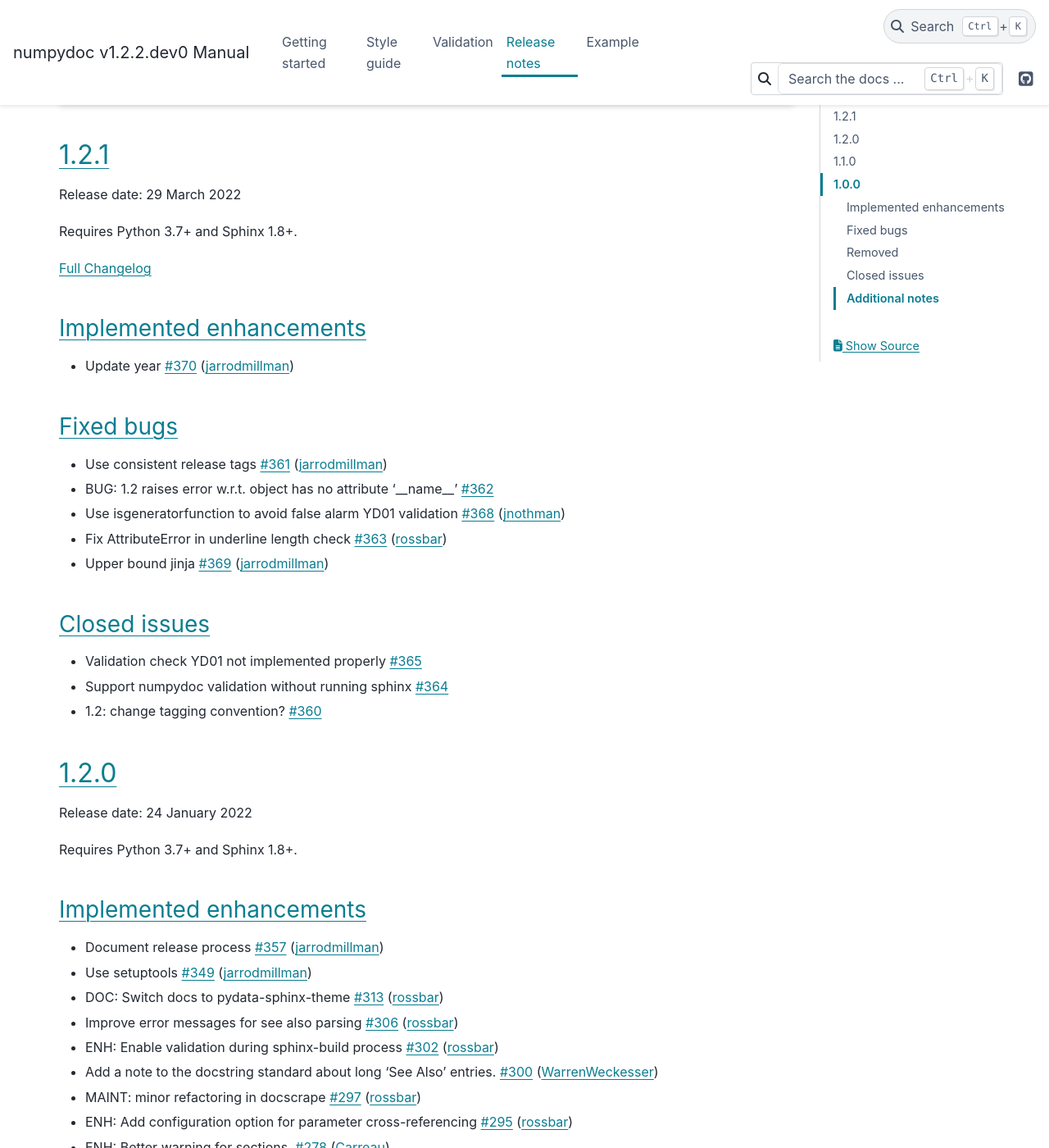
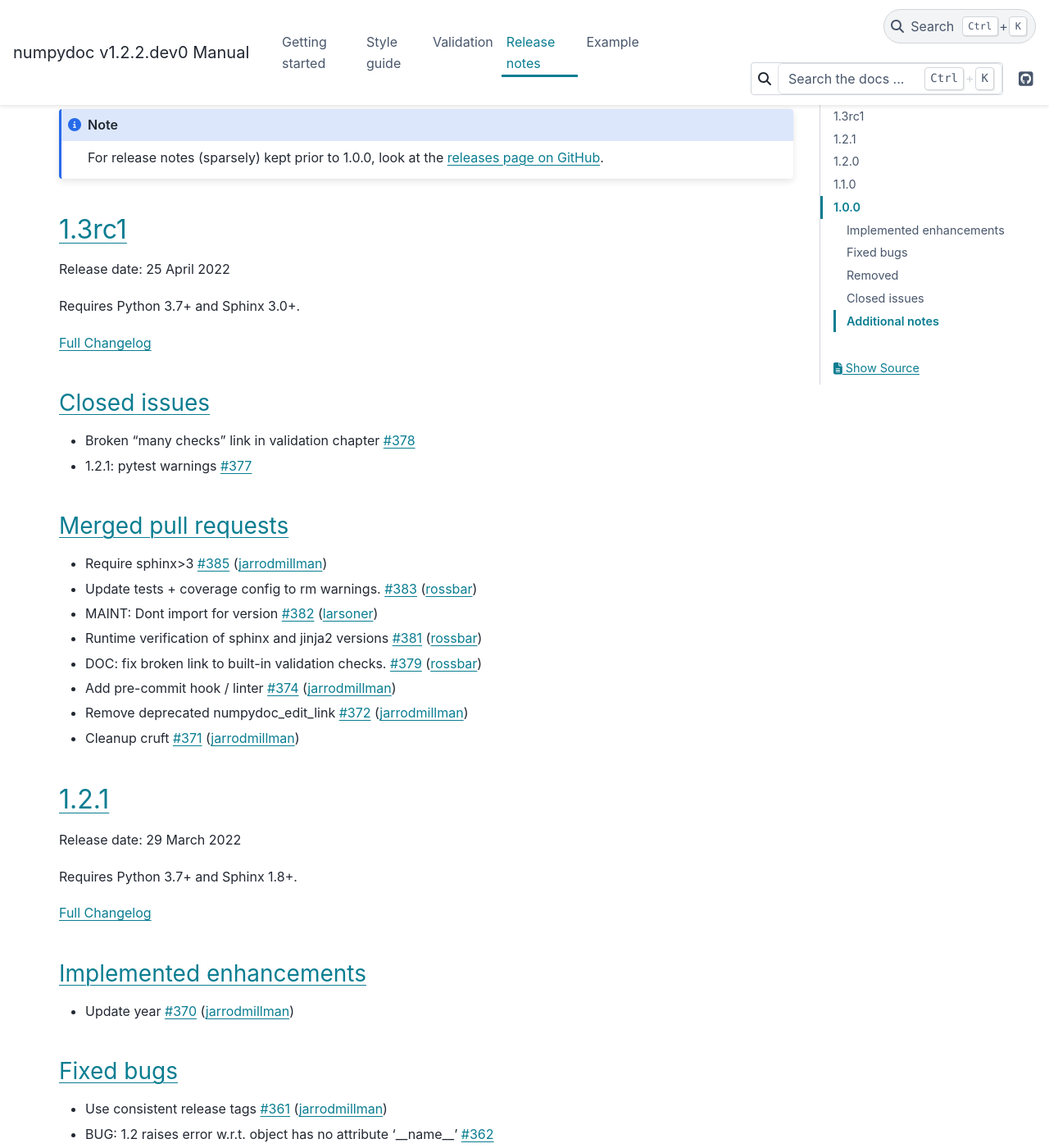
Before and after one commit to numpy/numpydoc, a Sphinx documentation site: the page built from doc/release_notes.rst, in a window 1280 px wide and 1400 px high, scrolled down 905 px. Shown: the whole window at 82% size. Built offline with Sphinx 7.4.7 and the PyData theme 0.15.4, drawn with Linux system fonts in a browser that asks for light colours; formulas are drawn with MathJax 3; some of the changed text lies outside the part shown.

Commit message:
Add 1.3rc1 release notes

```diff
--- a/doc/release_notes.rst
+++ b/doc/release_notes.rst
@@ -16,6 +16,34 @@
 
    For release notes (sparsely) kept prior to 1.0.0, look at the `releases page
    on GitHub <https://github.com/numpy/numpydoc/releases>`__.
+
+
+1.3rc1
+------
+
+Release date: 25 April 2022
+
+Requires Python 3.7+ and Sphinx 3.0+.
+
+`Full Changelog <https://github.com/numpy/numpydoc/compare/v1.2.1...HEAD>`__
+
+Closed issues
+~~~~~~~~~~~~~
+
+-  Broken “many checks” link in validation chapter `#378 <https://github.com/numpy/numpydoc/issues/378>`__
+-  1.2.1: pytest warnings `#377 <https://github.com/numpy/numpydoc/issues/377>`__
+
+Merged pull requests
+~~~~~~~~~~~~~~~~~~~~
+
+-  Require sphinx>3 `#385 <https://github.com/numpy/numpydoc/pull/385>`__ (`jarrodmillman <https://github.com/jarrodmillman>`__)
+-  Update tests + coverage config to rm warnings. `#383 <https://github.com/numpy/numpydoc/pull/383>`__ (`rossbar <https://github.com/rossbar>`__)
+-  MAINT: Dont import for version `#382 <https://github.com/numpy/numpydoc/pull/382>`__ (`larsoner <https://github.com/larsoner>`__)
+-  Runtime verification of sphinx and jinja2 versions `#381 <https://github.com/numpy/numpydoc/pull/381>`__ (`rossbar <https://github.com/rossbar>`__)
+-  DOC: fix broken link to built-in validation checks. `#379 <https://github.com/numpy/numpydoc/pull/379>`__ (`rossbar <https://github.com/rossbar>`__)
+-  Add pre-commit hook / linter `#374 <https://github.com/numpy/numpydoc/pull/374>`__ (`jarrodmillman <https://github.com/jarrodmillman>`__)
+-  Remove deprecated numpydoc_edit_link `#372 <https://github.com/numpy/numpydoc/pull/372>`__ (`jarrodmillman <https://github.com/jarrodmillman>`__)
+-  Cleanup cruft `#371 <https://github.com/numpy/numpydoc/pull/371>`__ (`jarrodmillman <https://github.com/jarrodmillman>`__)
 
 1.2.1
 -----
```
